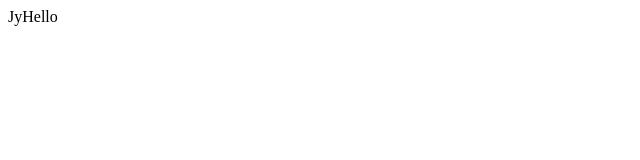
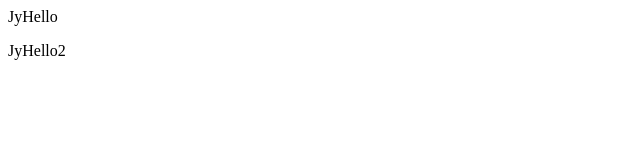
Before and after one commit to JySagar/JyRepoTest1, a plain HTML site: page index.html in a window 1280 px wide. Shown: the full height of the page, 0-640 px from the left. Drawn offline with Linux system fonts and the light colour scheme.

Commit message:
Added para2

```diff
--- a/index.html
+++ b/index.html
@@ -1 +1,2 @@
 <p>JyHello</p>
+<p>JyHello2</p>
```
